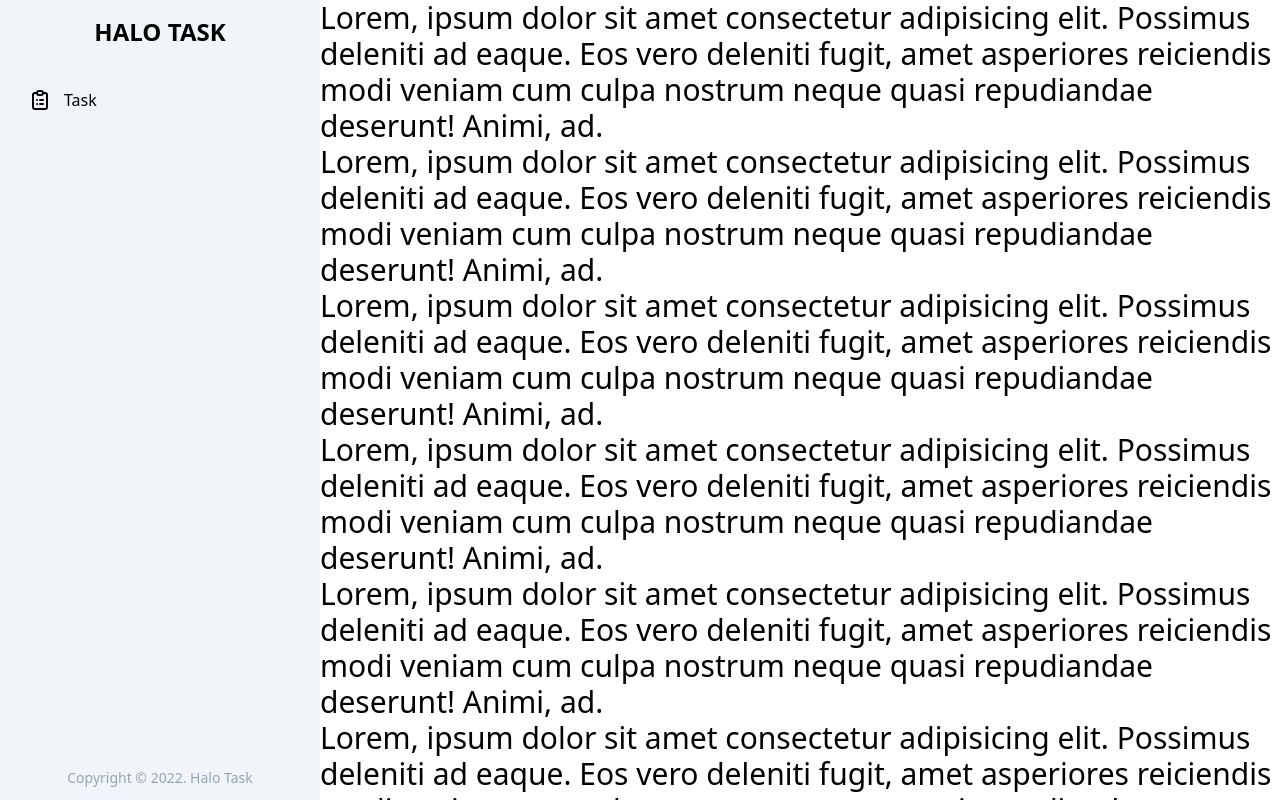
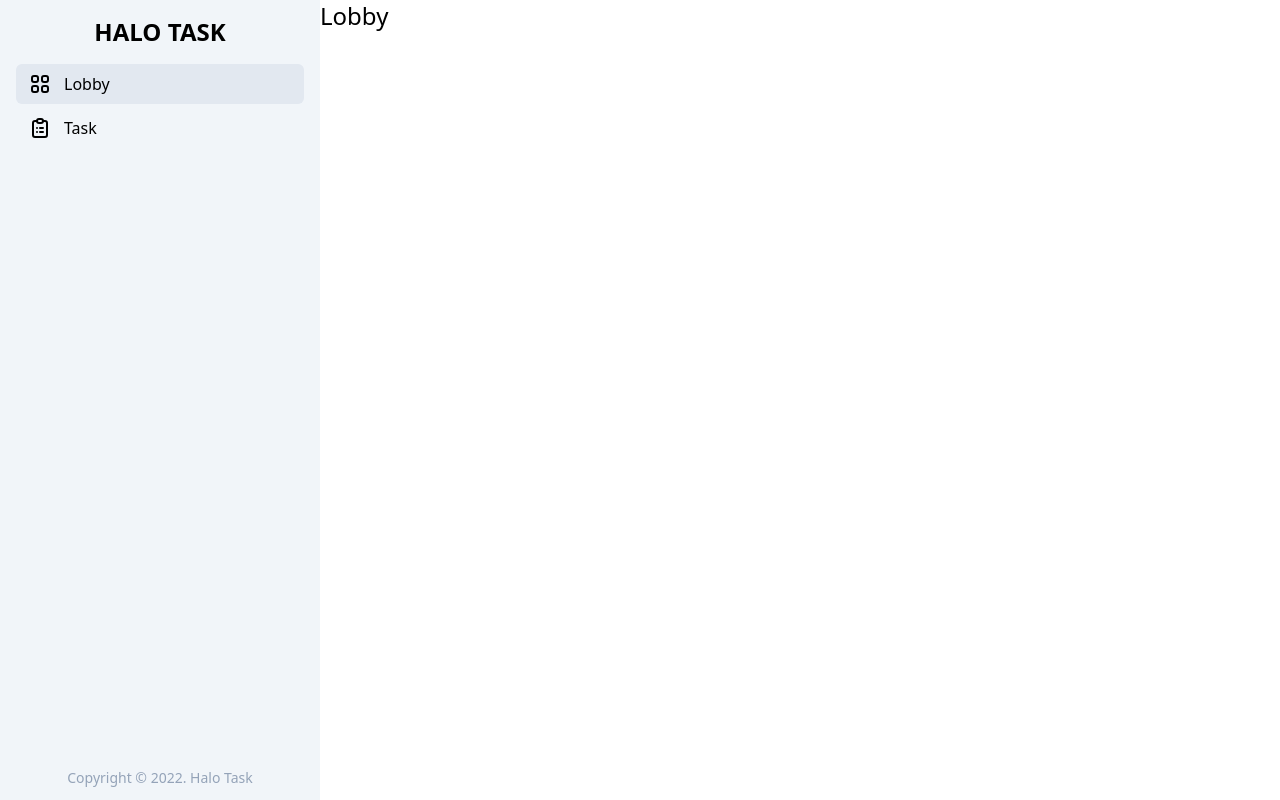
Before and after one commit to teguhwin8/halo-task, a Next.js app: page / in a window 1280 px wide. Built offline with nearby package versions, Linux system fonts and the light colour scheme.

Commit message:
jit mode

```diff
--- a/components/footer.js
+++ b/components/footer.js
@@ -1,6 +1,6 @@
 function Footer() {
   return (
-    <div className="text-center p-3 text-sm text-slate-400">Copyright © {new Date().getFullYear()}. Halo Task</div>
+    <div className="text-center p-3 text-sm text-slate-400 whitespace-nowrap">Copyright © {new Date().getFullYear()}. Halo Task</div>
   )
 }
 
--- a/components/hero_icons/clipboardList.js
+++ b/components/hero_icons/clipboardList.js
@@ -1,5 +1,3 @@
-import React from "react";
-
 function ClipboardList() {
 	return (
 		<svg
--- /dev/null
+++ b/components/hero_icons/viewGrid.js
@@ -0,0 +1,20 @@
+function ViewGrid() {
+	return (
+		<svg
+			xmlns="http://www.w3.org/2000/svg"
+			className="h-6 w-6 mr-3"
+			fill="none"
+			viewBox="0 0 24 24"
+			stroke="currentColor"
+			strokeWidth={2}
+		>
+			<path
+				strokeLinecap="round"
+				strokeLinejoin="round"
+				d="M4 6a2 2 0 012-2h2a2 2 0 012 2v2a2 2 0 01-2 2H6a2 2 0 01-2-2V6zM14 6a2 2 0 012-2h2a2 2 0 012 2v2a2 2 0 01-2 2h-2a2 2 0 01-2-2V6zM4 16a2 2 0 012-2h2a2 2 0 012 2v2a2 2 0 01-2 2H6a2 2 0 01-2-2v-2zM14 16a2 2 0 012-2h2a2 2 0 012 2v2a2 2 0 01-2 2h-2a2 2 0 01-2-2v-2z"
+			/>
+		</svg>
+	);
+}
+
+export default ViewGrid;
--- a/components/layout.js
+++ b/components/layout.js
@@ -9,9 +9,9 @@ export default function Layout({ children }) {
 				<title>Halo Task</title>
 			</Head>
 			<div className="flex">
-				<div className="flex-none w-0 md:w-60 xl:w-80 transition-all duration-150 bg-slate-100">
+				<div className="flex-none w-0 md:w-60 xl:w-80 transition-all duration-200 ease-in bg-slate-100 overflow-hidden">
 					<div className="flex flex-col h-screen">
-						<div className="flex-1 overflow-y-auto">
+						<div className="flex-1 overflow-y-auto overflow-x-hidden">
 							<Sidebar />
 						</div>
 						<div className="flex-none w-full">
--- a/components/logo.js
+++ b/components/logo.js
@@ -4,7 +4,7 @@ function Logo() {
 	return (
 		<Link href="/">
 			<a>
-				<h3 className="text-2xl font-bold text-center px-3 py-4">HALO TASK</h3>
+				<h3 className="text-2xl font-bold text-center px-3 py-4 whitespace-nowrap">HALO TASK</h3>
 			</a>
 		</Link>
 	);
--- a/components/menu.js
+++ b/components/menu.js
@@ -4,11 +4,11 @@ import { useRouter } from "next/router";
 function Menu(props) {
 	const router = useRouter();
 	const classes =
-		"hover:bg-slate-200 flex items-center transition-all duration-200 px-3 py-2 cursor-pointer rounded-md font-medium";
+		"hover:bg-slate-200 flex items-center transition-all duration-200 px-3 py-2 cursor-pointer rounded-md font-medium whitespace-nowrap";
 	const activeClasses = "bg-slate-200 " + classes;
 
 	return (
-		<div className="p-4">
+		<div className="px-4 mb-1">
 			<Link href={props.path}>
 				<a>
 					<div
--- a/components/sidebar.js
+++ b/components/sidebar.js
@@ -1,4 +1,5 @@
 import ClipboardList from "./hero_icons/clipboardList";
+import ViewGrid from "./hero_icons/viewGrid";
 import Logo from "./logo";
 import Menu from "./menu";
 
@@ -6,6 +7,7 @@ function Sidebar() {
 	return (
 		<div>
 			<Logo />
+			<Menu path="/" title="Lobby" icon={<ViewGrid />} />
 			<Menu path="/task" title="Task" icon={<ClipboardList />} />
 		</div>
 	);
--- a/pages/index.js
+++ b/pages/index.js
@@ -3,96 +3,7 @@ import Layout from "../components/layout";
 export default function Home() {
 	return (
 		<Layout>
-			<h1 className="text-3xl">
-				Lorem, ipsum dolor sit amet consectetur adipisicing elit. Possimus
-				deleniti ad eaque. Eos vero deleniti fugit, amet asperiores reiciendis
-				modi veniam cum culpa nostrum neque quasi repudiandae deserunt! Animi,
-				ad.
-			</h1>
-			<h1 className="text-3xl">
-				Lorem, ipsum dolor sit amet consectetur adipisicing elit. Possimus
-				deleniti ad eaque. Eos vero deleniti fugit, amet asperiores reiciendis
-				modi veniam cum culpa nostrum neque quasi repudiandae deserunt! Animi,
-				ad.
-			</h1>
-			<h1 className="text-3xl">
-				Lorem, ipsum dolor sit amet consectetur adipisicing elit. Possimus
-				deleniti ad eaque. Eos vero deleniti fugit, amet asperiores reiciendis
-				modi veniam cum culpa nostrum neque quasi repudiandae deserunt! Animi,
-				ad.
-			</h1>
-			<h1 className="text-3xl">
-				Lorem, ipsum dolor sit amet consectetur adipisicing elit. Possimus
-				deleniti ad eaque. Eos vero deleniti fugit, amet asperiores reiciendis
-				modi veniam cum culpa nostrum neque quasi repudiandae deserunt! Animi,
-				ad.
-			</h1>
-			<h1 className="text-3xl">
-				Lorem, ipsum dolor sit amet consectetur adipisicing elit. Possimus
-				deleniti ad eaque. Eos vero deleniti fugit, amet asperiores reiciendis
-				modi veniam cum culpa nostrum neque quasi repudiandae deserunt! Animi,
-				ad.
-			</h1>
-			<h1 className="text-3xl">
-				Lorem, ipsum dolor sit amet consectetur adipisicing elit. Possimus
-				deleniti ad eaque. Eos vero deleniti fugit, amet asperiores reiciendis
-				modi veniam cum culpa nostrum neque quasi repudiandae deserunt! Animi,
-				ad.
-			</h1>
-			<h1 className="text-3xl">
-				Lorem, ipsum dolor sit amet consectetur adipisicing elit. Possimus
-				deleniti ad eaque. Eos vero deleniti fugit, amet asperiores reiciendis
-				modi veniam cum culpa nostrum neque quasi repudiandae deserunt! Animi,
-				ad.
-			</h1>
-			<h1 className="text-3xl">
-				Lorem, ipsum dolor sit amet consectetur adipisicing elit. Possimus
-				deleniti ad eaque. Eos vero deleniti fugit, amet asperiores reiciendis
-				modi veniam cum culpa nostrum neque quasi repudiandae deserunt! Animi,
-				ad.
-			</h1>
-			<h1 className="text-3xl">
-				Lorem, ipsum dolor sit amet consectetur adipisicing elit. Possimus
-				deleniti ad eaque. Eos vero deleniti fugit, amet asperiores reiciendis
-				modi veniam cum culpa nostrum neque quasi repudiandae deserunt! Animi,
-				ad.
-			</h1>
-			<h1 className="text-3xl">
-				Lorem, ipsum dolor sit amet consectetur adipisicing elit. Possimus
-				deleniti ad eaque. Eos vero deleniti fugit, amet asperiores reiciendis
-				modi veniam cum culpa nostrum neque quasi repudiandae deserunt! Animi,
-				ad.
-			</h1>
-			<h1 className="text-3xl">
-				Lorem, ipsum dolor sit amet consectetur adipisicing elit. Possimus
-				deleniti ad eaque. Eos vero deleniti fugit, amet asperiores reiciendis
-				modi veniam cum culpa nostrum neque quasi repudiandae deserunt! Animi,
-				ad.
-			</h1>
-			<h1 className="text-3xl">
-				Lorem, ipsum dolor sit amet consectetur adipisicing elit. Possimus
-				deleniti ad eaque. Eos vero deleniti fugit, amet asperiores reiciendis
-				modi veniam cum culpa nostrum neque quasi repudiandae deserunt! Animi,
-				ad.
-			</h1>
-			<h1 className="text-3xl">
-				Lorem, ipsum dolor sit amet consectetur adipisicing elit. Possimus
-				deleniti ad eaque. Eos vero deleniti fugit, amet asperiores reiciendis
-				modi veniam cum culpa nostrum neque quasi repudiandae deserunt! Animi,
-				ad.
-			</h1>
-			<h1 className="text-3xl">
-				Lorem, ipsum dolor sit amet consectetur adipisicing elit. Possimus
-				deleniti ad eaque. Eos vero deleniti fugit, amet asperiores reiciendis
-				modi veniam cum culpa nostrum neque quasi repudiandae deserunt! Animi,
-				ad.
-			</h1>
-			<h1 className="text-3xl">
-				Lorem, ipsum dolor sit amet consectetur adipisicing elit. Possimus
-				deleniti ad eaque. Eos vero deleniti fugit, amet asperiores reiciendis
-				modi veniam cum culpa nostrum neque quasi repudiandae deserunt! Animi,
-				ad.
-			</h1>
+			<div className="text-2xl">Lobby</div>
 		</Layout>
 	);
 }
--- a/tailwind.config.js
+++ b/tailwind.config.js
@@ -1,4 +1,5 @@
 module.exports = {
+	mode: 'jit',
 	content: [
 		"./pages/**/*.{js,ts,jsx,tsx}",
 		"./components/**/*.{js,ts,jsx,tsx}",
```
